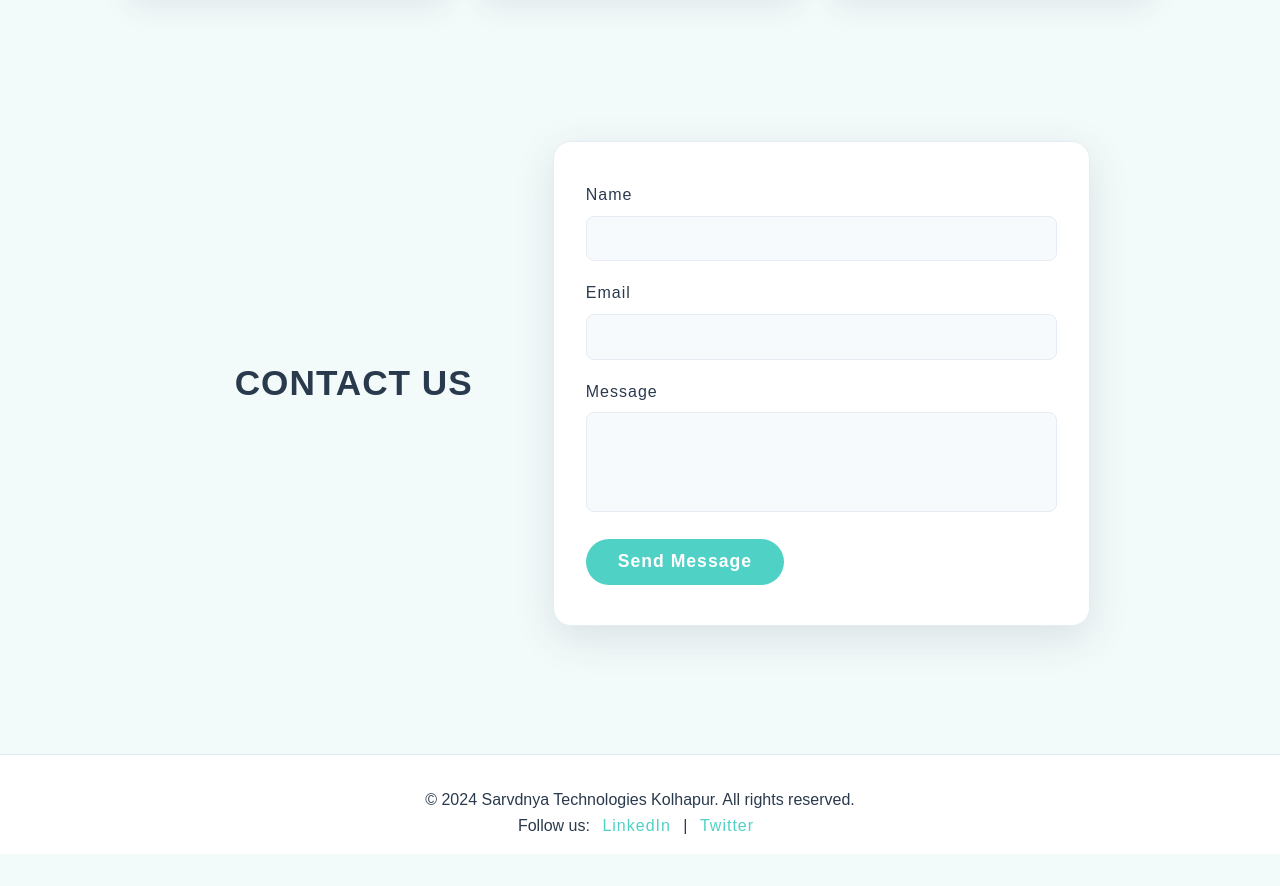
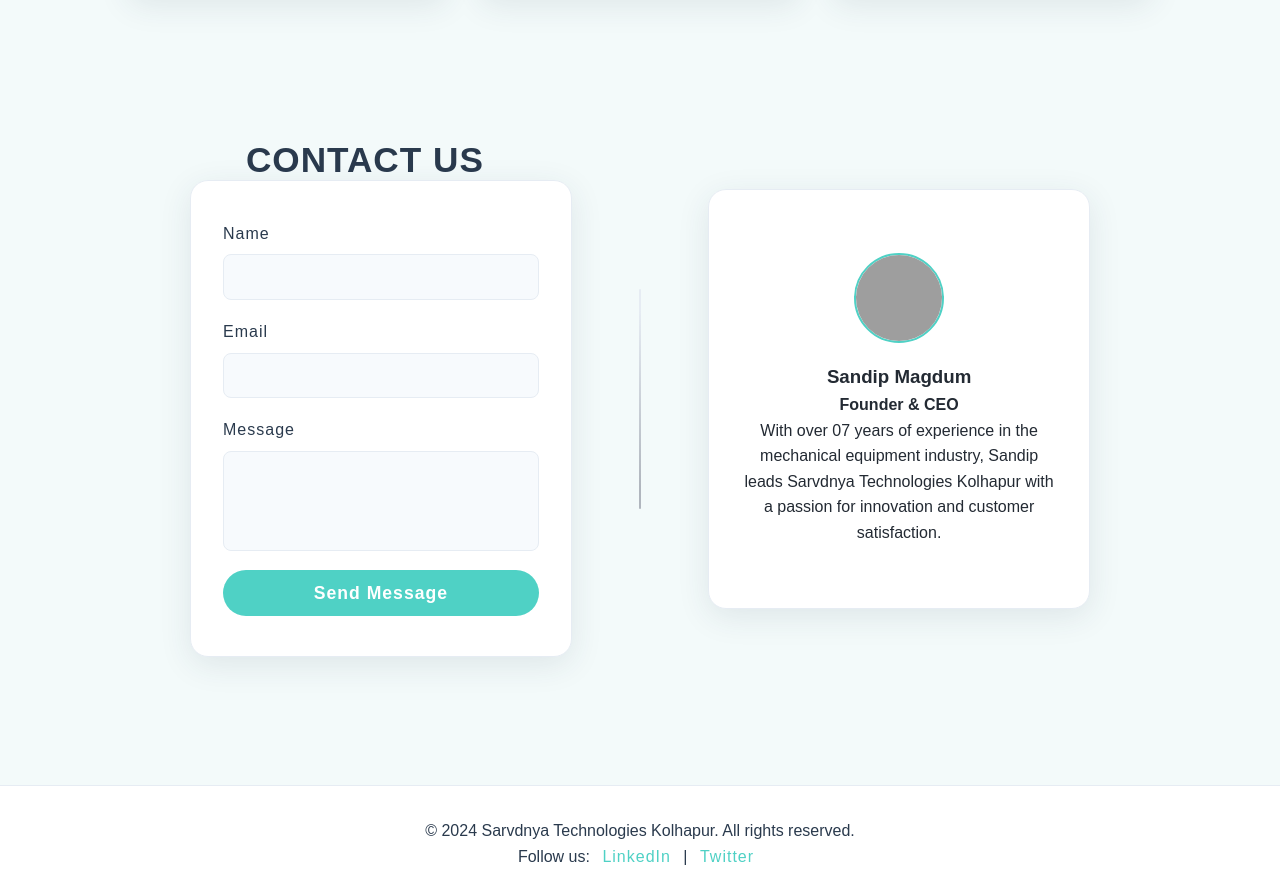
Before and after one commit to ArjunSudhakarShahapure/Sarvdnya-Technologies-Kolhapur, a plain HTML site: page index.html in a window 1280 px wide. Shown: the part 2753-3639 px from the top of the page. Before the commit the page ends 3607 px from the top, so only its background shows below. Drawn offline with Linux system fonts and the light colour scheme; grey boxes are pictures that could not be loaded; a web font is replaced by a local one.

Commit message:
index.html

```diff
--- a/index.html
+++ b/index.html
@@ -535,6 +535,96 @@
       cursor: pointer;
       font-weight: bold;
     }
+    .contact-flex {
+      display: flex;
+      flex-direction: row;
+      align-items: center;
+      justify-content: center;
+      gap: 2.5rem;
+      max-width: 1000px;
+      margin: 0 auto;
+      min-height: 540px;
+      padding: 3rem 0;
+      position: relative;
+    }
+    .contact-form-col, .owner-intro {
+      flex: 1 1 0;
+      min-width: 320px;
+      max-width: 400px;
+      display: flex;
+      flex-direction: column;
+      align-items: center;
+      justify-content: center;
+      height: 100%;
+    }
+    .contact-form {
+      width: 100%;
+      height: 100%;
+      display: flex;
+      flex-direction: column;
+      justify-content: center;
+      align-items: center;
+      background: #fff;
+      border-radius: 18px;
+      box-shadow: 0 8px 32px rgba(44,62,80,0.10);
+      border: 1.5px solid #e6ecf3;
+      padding: 2.5rem 2rem;
+      min-height: 420px;
+    }
+    .contact-form label,
+    .contact-form input,
+    .contact-form textarea,
+    .contact-form button {
+      width: 100%;
+      max-width: 340px;
+    }
+    .owner-intro {
+      align-items: center;
+      justify-content: center;
+      height: 100%;
+    }
+    .owner-card {
+      background: #fff;
+      border-radius: 18px;
+      box-shadow: 0 8px 32px rgba(44,62,80,0.10);
+      padding: 2.5rem 2rem;
+      text-align: center;
+      border: 1.5px solid #e6ecf3;
+      min-width: 320px;
+      max-width: 400px;
+      min-height: 420px;
+      height: 100%;
+      display: flex;
+      flex-direction: column;
+      align-items: center;
+      justify-content: center;
+    }
+    .owner-photo {
+      width: 90px;
+      height: 90px;
+      border-radius: 50%;
+      object-fit: cover;
+      margin-bottom: 1.2rem;
+      border: 2.5px solid var(--accent);
+    }
+    /* Vertical divider */
+    .contact-divider {
+      width: 2px;
+      background: linear-gradient(to bottom, #e6ecf3 10%, #b0b6be 90%);
+      height: 80%;
+      min-height: 220px;
+      border-radius: 2px;
+      margin: 0 1.2rem;
+      align-self: center;
+    }
+    @media (max-width: 1200px) {
+      .container {
+        max-width: 98vw;
+      }
+      .hero .container, .about, .products, .features, .testimonials, #contact .container, .catalogue-row {
+        max-width: 98vw;
+      }
+    }
     @media (max-width: 900px) {
       .about, .products, .features, .testimonials {
         flex-direction: column;
@@ -556,7 +646,7 @@
       }
       #contact .container {
         flex-direction: column;
-        align-items: center;
+        align-items: stretch;
         justify-content: flex-start;
         gap: 1.5rem;
         min-height: unset;
@@ -582,7 +672,7 @@
         flex: 0 0 200px;
         padding: 1rem 0.5rem;
       }
-      .catalogue-card img {
+      .catalogue-card img, .catalogue-img-wrapper {
         height: 80px;
       }
       header {
@@ -635,6 +725,68 @@
       }
       footer {
         padding: 1.2rem 0 0.7rem 0;
+        font-size: 0.95rem;
+      }
+      .contact-flex {
+        flex-direction: column;
+        align-items: stretch;
+        gap: 1.5rem;
+        min-height: unset;
+        padding: 1.5rem 0;
+      }
+      .contact-form-col, .owner-intro {
+        min-width: unset;
+        max-width: 98vw;
+        width: 100%;
+      }
+      .owner-card, .contact-form {
+        min-width: unset;
+        max-width: 98vw;
+        min-height: 320px;
+        padding: 1.5rem 0.7rem;
+      }
+      .contact-divider {
+        width: 80%;
+        height: 2px;
+        min-height: unset;
+        margin: 1.2rem auto;
+        background: linear-gradient(to right, #e6ecf3 10%, #b0b6be 90%);
+      }
+    }
+    @media (max-width: 600px) {
+      .container, .hero .container, #contact .container, .about, .products, .features, .testimonials, .catalogue-row {
+        max-width: 100vw;
+        padding-left: 0.5rem;
+        padding-right: 0.5rem;
+      }
+      .hero h1, .section-title {
+        font-size: 1.05rem;
+      }
+      .contact-form, .owner-card {
+        padding: 1rem 0.3rem;
+        min-height: 220px;
+      }
+      .owner-photo {
+        width: 60px;
+        height: 60px;
+      }
+      .catalogue-card {
+        min-width: 140px;
+        max-width: 140px;
+        flex: 0 0 140px;
+        padding: 0.5rem 0.2rem;
+      }
+      .catalogue-card img, .catalogue-img-wrapper {
+        height: 50px;
+      }
+      .nav-links {
+        font-size: 0.95rem;
+      }
+      .hero .cta-btn, .contact-form button {
+        font-size: 0.95rem;
+        padding: 0.5rem 1rem;
+      }
+      .about-text ul {
         font-size: 0.95rem;
       }
     }
@@ -814,7 +966,8 @@
     </div>
   </section>
   <section id="contact">
-    <div class="container">
+    <div class="container contact-flex">
+      <div class="contact-form-col">
         <div class="contact-title">
           <h2 class="section-title">Contact Us</h2>
         </div>
@@ -833,8 +986,17 @@
           <textarea id="message" name="message" rows="4" required></textarea>
           <button type="submit">Send Message</button>
         </form>
-      <!-- Netlify Success Message -->
         <div id="form-success" style="display:none;text-align:center;color:var(--accent);font-weight:600;margin-top:1rem;">Thank you for contacting us! We'll get back to you soon.</div>
+      </div>
+      <div class="contact-divider"></div>
+      <div class="owner-intro">
+        <div class="owner-card">
+          <img src="https://randomuser.me/api/portraits/men/32.jpg" alt="Owner Photo" class="owner-photo">
+          <h3>Sandip Magdum</h3>
+          <h4>Founder & CEO</h4>
+          <p>With over 07 years of experience in the mechanical equipment industry, Sandip leads Sarvdnya Technologies Kolhapur with a passion for innovation and customer satisfaction.</p>
+        </div>
+      </div>
     </div>
   </section>
   <footer>
```
Lines whose indentation alone changed are shown as unchanged.
